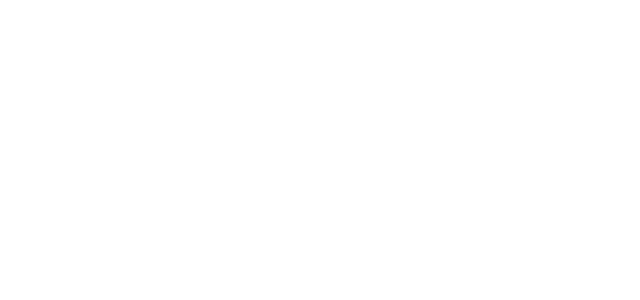
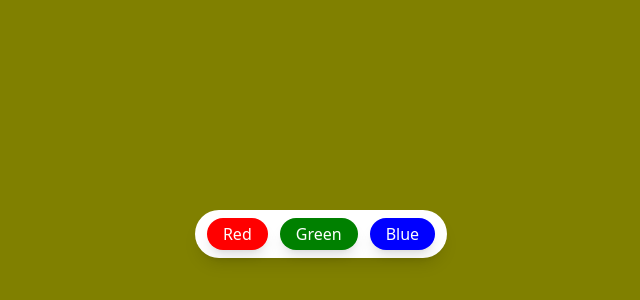
Before and after one commit to realtushartyagi/React, a React (Vite) app in the folder reactvite/: page / in a window 1280 px wide. Shown: the part 494-794 px from the top of the page, without its empty margins (319-959 px from the left). Built offline with nearby package versions, Linux system fonts and the light colour scheme.

Commit message:
new project

```diff
--- a/reactvite/src/App.jsx
+++ b/reactvite/src/App.jsx
@@ -3,7 +3,7 @@
 
 
 const App = () => {
-  const [count, setCount] = useState(0);
+  // const [count, setCount] = useState(0);
 
 //   const decreaseHandler = () => {
 //     setCount(count - 1);
@@ -42,6 +42,38 @@
 //     </div>
 
 // )};
+
+
+
+
+ const [color, setColor] = useState("olive")
+
+  return (
+    <div className="w-full h-screen duration-200"
+    style={{backgroundColor: color}}
+    >
+      <div className="fixed flex flex-wrap justify-center bottom-12 inset-x-0 px-2">
+        <div className="flex flex-wrap justify-center gap-3 shadow-lg bg-white px-3 py-2 rounded-3xl">
+          <button
+          onClick={() => setColor("red")}
+          className="outline-none px-4 py-1 rounded-full text-white shadow-lg"
+          style={{backgroundColor: "red"}}
+          >Red</button>
+          <button
+          onClick={() => setColor("green")}
+          className="outline-none px-4 py-1 rounded-full text-white shadow-lg"
+          style={{backgroundColor: "green"}}
+          >Green</button>
+          <button
+          onClick={() => setColor("blue")}
+          className="outline-none px-4 py-1 rounded-full text-white shadow-lg"
+          style={{backgroundColor: "blue"}}
+          >Blue</button>
+        </div>
+      </div>
+    </div>
+  )
 }
 
+
 export default App;
```
